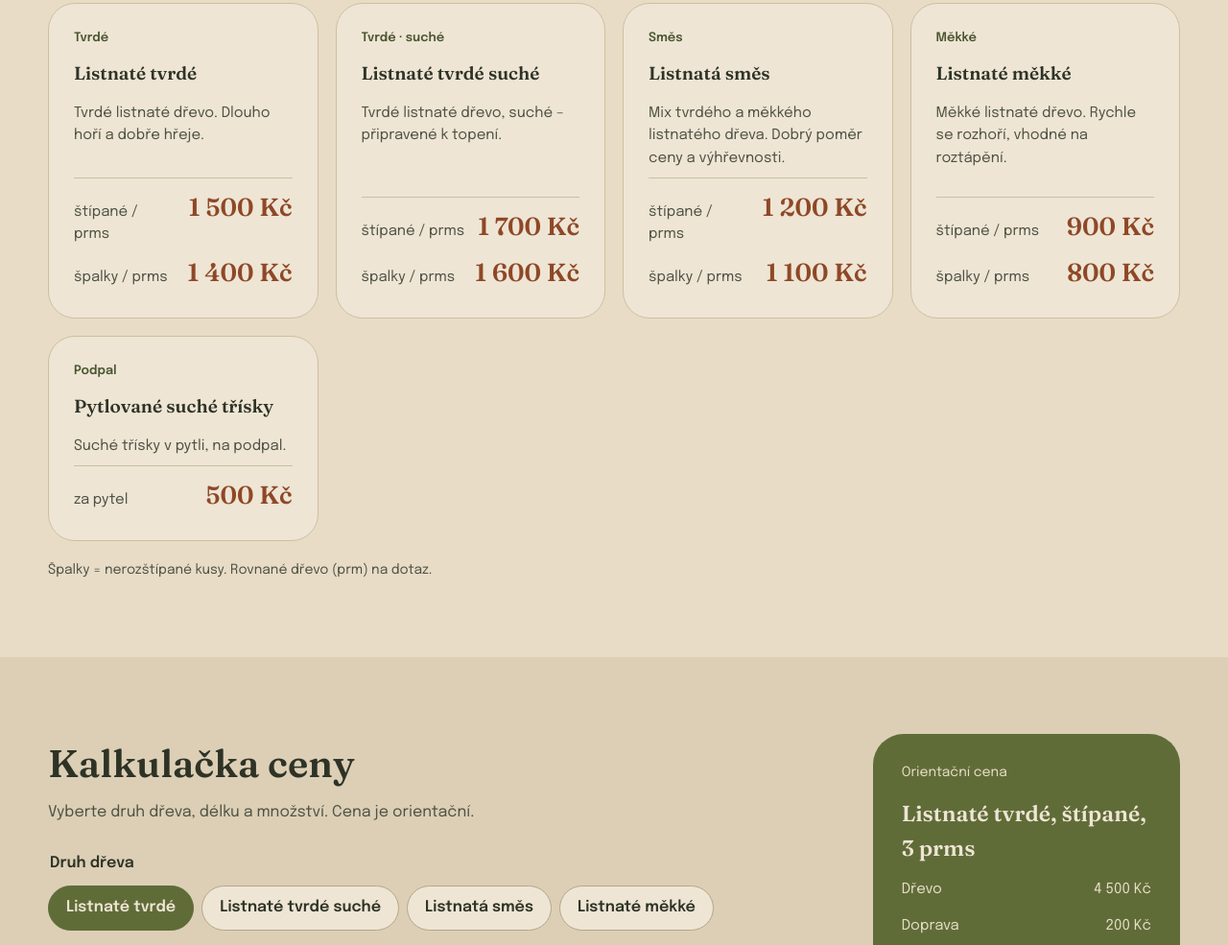
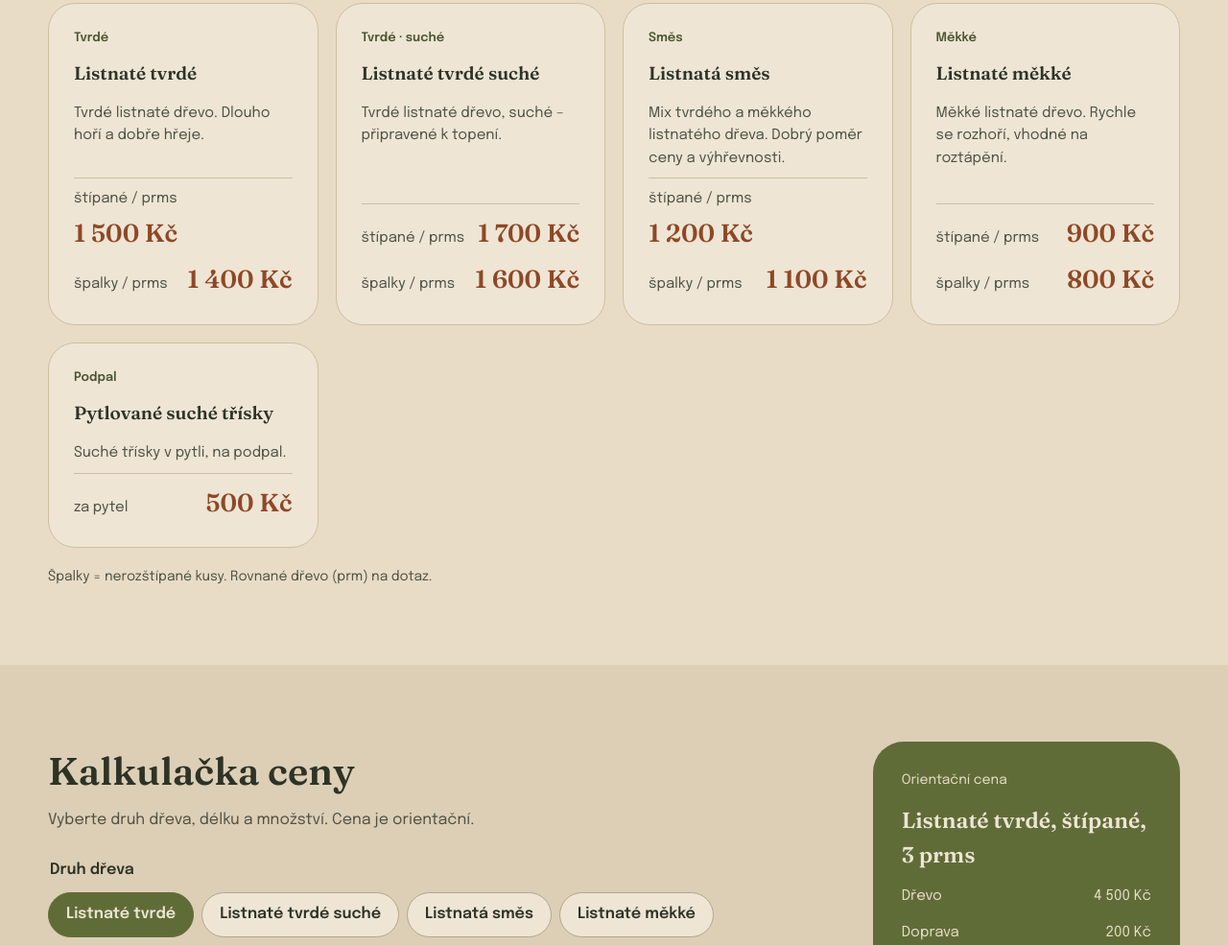
Before and after one commit to MalamutCZ/drevolane, a plain HTML site: page index.html in a window 1280 px wide. Shown: the part 805-1790 px from the top of the page at 96% size. Drawn offline with Linux system fonts and the light colour scheme.

Commit message:
Ceník: ceny se nezalamují uprostřed
Co-Authored-By: Claude Opus 5.5 <noreply@anthropic.com>
Claude-Session: https://claude.ai/code/session_01LhfiGbaCpK8exTqu4F3WSw

```diff
--- a/index.html
+++ b/index.html
@@ -105,10 +105,10 @@ h1{margin:0;font-size:clamp(2.4rem,5vw,4.2rem);line-height:1.05;letter-spacing:-
 .price-card h3{margin:0;font-family:Fraunces,serif;font-size:24px;font-weight:600}
 .price-card p{margin:0;color:var(--muted);font-size:15px;flex-grow:1}
 .price{font-family:Fraunces,serif;font-size:28px;font-weight:600;color:var(--clay)}
-.prow{display:flex;justify-content:space-between;align-items:baseline;gap:12px;border-top:1px solid var(--line);padding-top:10px}
+.prow{display:flex;flex-wrap:wrap;justify-content:space-between;align-items:baseline;gap:4px 12px;border-top:1px solid var(--line);padding-top:10px}
 .prow+.prow{border-top:0;padding-top:0}
-.prow span{font-size:15px;color:var(--muted)}
-.prow b{font-family:Fraunces,serif;font-size:26px;font-weight:600;color:var(--clay)}
+.prow span{font-size:15px;color:var(--muted);white-space:nowrap}
+.prow b{white-space:nowrap;font-family:Fraunces,serif;font-size:26px;font-weight:600;color:var(--clay)}
 .price span{font-family:Epilogue,sans-serif;font-size:15px;font-weight:500;color:var(--muted)}
 .note{margin:20px 0 0;font-size:14px;color:var(--muted)}
 .step-no{font-family:Fraunces,serif;font-size:44px;font-weight:600;color:var(--moss)}
```
